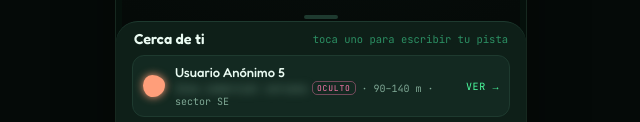
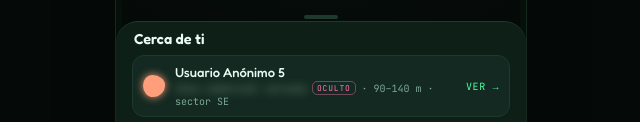
Before and after one commit to albertojuggerwichogerman-ctrl/SquishyCompany, a plain HTML site: page index.html in a window 1280 px wide. Shown: the part 562-684 px from the top of the page, without its empty margins (319-959 px from the left). Drawn offline with Linux system fonts and the light colour scheme.

Commit message:
Update index.html

```diff
--- a/index.html
+++ b/index.html
@@ -474,7 +474,6 @@
   <div class="sheet">
     <div class="sheet-title">
       <h2>Cerca de ti</h2>
-      <span>toca uno para escribir tu pista</span>
     </div>
     <div class="list" id="list"><!-- rows injected --></div>
   </div>
```
